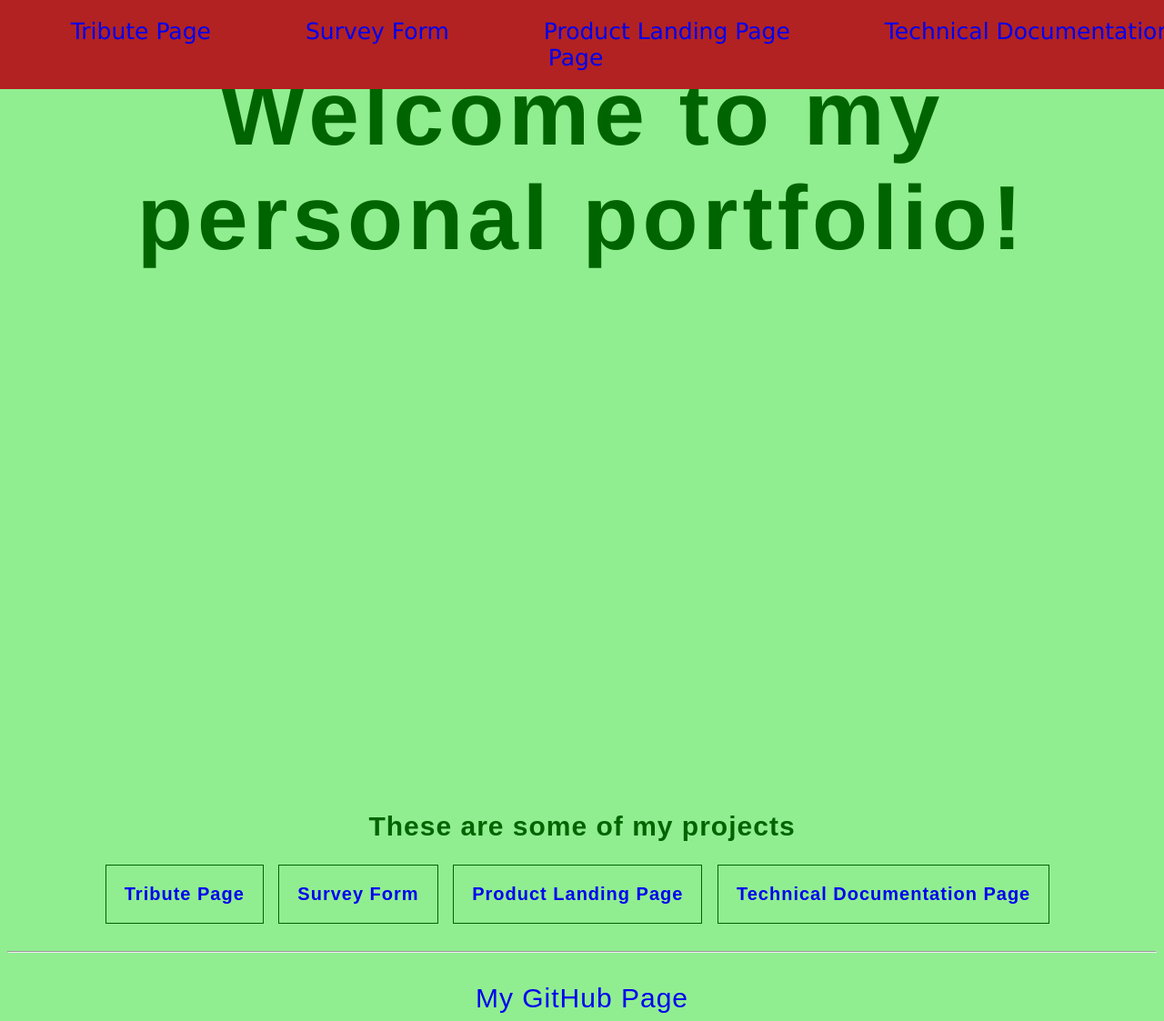
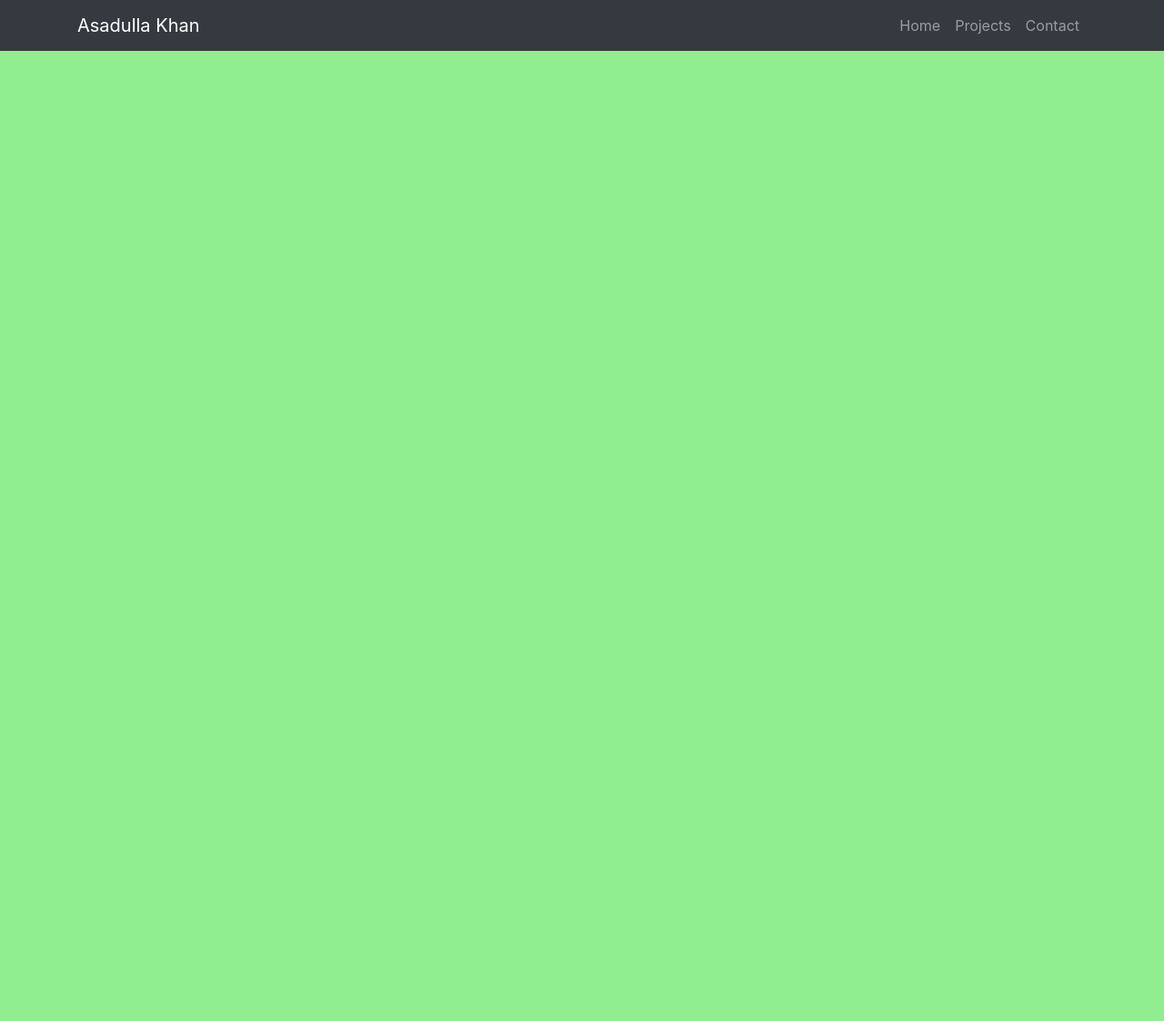
Before and after one commit to Asadullahkhankaimkhani/PortfolioPage, a website: page index.html in a window 1280 px wide. Shown: the whole page at 91% size. After the commit the page ends 800 px from the top, so only its background shows below. Drawn offline with nearby package versions, Linux system fonts and the light colour scheme; files that its build step writes are made by us from their sources.

Commit message:
Navbar Complete

```diff
--- a/index.html
+++ b/index.html
@@ -4,49 +4,46 @@
     <meta charset="UTF-8">
     <meta http-equiv="X-UA-Compatible" content="IE=edge">
     <meta name="viewport" content="width=device-width, initial-scale=1.0">
-    <link rel="stylesheet" href="style.css">
+    <link rel="stylesheet" href="https://stackpath.bootstrapcdn.com/bootstrap/4.3.1/css/bootstrap.min.css" integrity="sha384-ggOyR0iXCbMQv3Xipma34MD+dH/1fQ784/j6cY/iJTQUOhcWr7x9JvoRxT2MZw1T" crossorigin="anonymous">
+
+        <script src="https://code.jquery.com/jquery-3.3.1.slim.min.js" integrity="sha384-q8i/X+965DzO0rT7abK41JStQIAqVgRVzpbzo5smXKp4YfRvH+8abtTE1Pi6jizo" crossorigin="anonymous"></script>
+        <script src="https://cdnjs.cloudflare.com/ajax/libs/popper.js/1.14.7/umd/popper.min.js" integrity="sha384-UO2eT0CpHqdSJQ6hJty5KVphtPhzWj9WO1clHTMGa3JDZwrnQq4sF86dIHNDz0W1" crossorigin="anonymous"></script>
+        <script src="https://stackpath.bootstrapcdn.com/bootstrap/4.3.1/js/bootstrap.min.js" integrity="sha384-JjSmVgyd0p3pXB1rRibZUAYoIIy6OrQ6VrjIEaFf/nJGzIxFDsf4x0xIM+B07jRM" crossorigin="anonymous"></script>
+        <link rel="stylesheet" href="/css/style.css">
+
     <title>Document</title>
 </head>
 <body>
-    <script src="https://cdn.freecodecamp.org/testable-projects-fcc/v1/bundle.js"></script>
+  <!-- Navigation Bar -->
+  <nav class="navbar navbar-expand-lg navbar-dark bg-dark">
+    <div class="container">
+      <a class="navbar-brand" href="#">Asadulla Khan</a>
+      <button class="navbar-toggler" type="button" data-toggle="collapse" data-target="#navbarNavDropdown" aria-controls="navbarNavDropdown" aria-expanded="false" aria-label="Toggle navigation">
+        <span class="navbar-toggler-icon"></span>
+      </button>
+      <div class="collapse navbar-collapse" id="navbarNavDropdown">
+        <ul class="navbar-nav ml-auto">
+          <li class="nav-item">
+            <a class="nav-link" aria-current="page" href="#">Home</a>
+          </li>
+          <li class="nav-item">
+            <a class="nav-link" href="#">Projects</a>
+          </li>
+          <li class="nav-item">
+            <a class="nav-link" href="#">Contact</a>
+          </li>
+        </ul>
+      </div>
+    </div>
+  </nav>
 
-<!--
 
-Hello Camper!
 
-For now, the test suite only works in Chrome! Please read the README below in the JS Editor before beginning. Feel free to delete this message once you have read it. Good luck and Happy Coding!
-
-- The freeCodeCamp Team
-
--->
-
-<nav id="navbar">
-  <a class="navbar-link" href="#tribute_page" alt="Link to tribute page">Tribute Page</a>
-  <a class="navbar-link" href="#survey_form" alt="Link to survey form">Survey Form</a>
-  <a class="navbar-link" href="#product_landing_page" alt="Link to product landing page">Product Landing Page</a>
-  <a class="navbar-link" href="#technical_documentation_page" alt="Link to technical documentation page">Technical Documentation Page</a>
-</nav>
-<div id="welcome-section">
-  <h1>Welcome to my personal portfolio!</h1>
-</div>
-<div id="projects">
-  <h2>These are some of my projects</h2>
-  <a class="project-tile" href="https://codepen.io/SeanFl42/pen/gjLYgE" target="_blank">
-    Tribute Page
-  </a>
-  <a id="tribute_page" class="project-tile" href="https://codepen.io/SeanFl42/pen/OwRgNb" alt="Survey form" target="_blank">
-    Survey Form
-  </a>
-  <a id="survey_form" class="project-tile" href="https://codepen.io/SeanFl42/pen/YjpMEZ" target="_blank">
-    Product Landing Page
-  </a>
-  <a id="product_landing_page" class="project-tile" href="https://codepen.io/SeanFl42/pen/qyPvGr" target="_blank">
-    Technical Documentation Page
-  </a>
-  <hr>
-  <br>
-  <a id="profile-link" href="https://github.com/SeanFl42" target="_blank">My GitHub Page</a>
-</div>
-<script src="https://cdn.freecodecamp.org/testable-projects-fcc/v1/bundle.js"></script>
+  <!-- jQuery first, then Popper.js, then Bootstrap JS. -->
+      <script src="./node_modules/jquery/dist/jquery.slim.js"></script>
+      <script src="./node_modules/popper.js/dist/umd/popper.min.js"></script>
+      <script src="./node_modules/bootstrap/js/dist/index.js"></script>
+  <script src="https://cdn.jsdelivr.net/npm/bootstrap@5.0.0-beta3/dist/js/bootstrap.bundle.min.js" integrity="sha384-JEW9xMcG8R+pH31jmWH6WWP0WintQrMb4s7ZOdauHnUtxwoG2vI5DkLtS3qm9Ekf" crossorigin="anonymous"></script>
+  <script src="https://cdn.jsdelivr.net/npm/@popperjs/core@2.9.1/dist/umd/popper.min.js" integrity="sha384-SR1sx49pcuLnqZUnnPwx6FCym0wLsk5JZuNx2bPPENzswTNFaQU1RDvt3wT4gWFG" crossorigin="anonymous"></script>
+  <script src="https://cdn.jsdelivr.net/npm/bootstrap@5.0.0-beta3/dist/js/bootstrap.min.js" integrity="sha384-j0CNLUeiqtyaRmlzUHCPZ+Gy5fQu0dQ6eZ/xAww941Ai1SxSY+0EQqNXNE6DZiVc" crossorigin="anonymous"></script>
 </body>
-</html>
```
